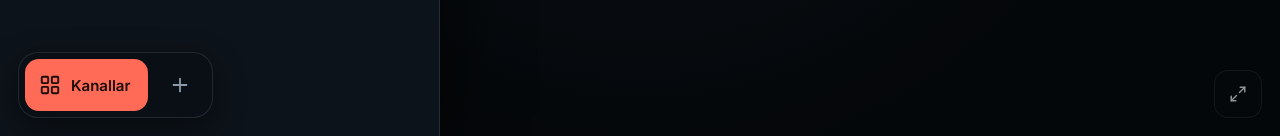
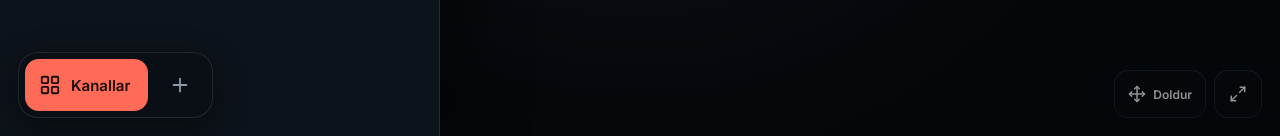
Before and after one commit to moris54/demtv, a React (Vite) app: page / in a window 1280 px wide. Shown: the part 664-800 px from the top of the page. Built offline with nearby package versions, Linux system fonts and the light colour scheme.

Commit message:
Fix fullscreen toggle and add video fit control

```diff
--- a/src/Player.tsx
+++ b/src/Player.tsx
@@ -1,5 +1,5 @@
-import { useEffect, useRef } from "react";
-import { Maximize2 } from "lucide-react";
+import { useEffect, useRef, useState } from "react";
+import { Maximize2, Minimize2, Move } from "lucide-react";
 import type Hls from "hls.js";
 import type { Channel } from "./m3u";
 import { proxyUrl } from "./stream";
@@ -9,6 +9,14 @@ const isHlsUrl = (url: string) => /(?:\.m3u8?|m3u)(?:$|[?#])/i.test(url);
 export function Player({ channel, onError, onMode }: { channel?: Channel; onError: (message: string) => void; onMode?: (mode: "direct" | "proxy") => void }) {
   const videoRef = useRef<HTMLVideoElement>(null);
   const shellRef = useRef<HTMLDivElement>(null);
+  const [isFullscreen, setIsFullscreen] = useState(false);
+  const [fit, setFit] = useState<"contain" | "cover">("contain");
+
+  useEffect(() => {
+    const syncFullscreen = () => setIsFullscreen(document.fullscreenElement === shellRef.current);
+    document.addEventListener("fullscreenchange", syncFullscreen);
+    return () => document.removeEventListener("fullscreenchange", syncFullscreen);
+  }, []);
 
   useEffect(() => {
     const video = videoRef.current;
@@ -100,6 +108,15 @@ export function Player({ channel, onError, onMode }: { channel?: Channel; onErro
     };
   }, [channel, onError, onMode]);
 
-  const toggleFullscreen = () => { if (shellRef.current?.requestFullscreen) void shellRef.current.requestFullscreen(); };
-  return <div ref={shellRef} className="player-shell"><video ref={videoRef} controls playsInline poster={channel?.logo} onDoubleClick={toggleFullscreen} /><button className="player-fullscreen-button" onClick={toggleFullscreen} title="Tam ekran" aria-label="Tam ekran"><Maximize2 size={18}/></button>{!channel && <div className="empty-player"><span>▶</span><strong>Bir kanal seç</strong><small>Yayını burada izlemeye başla</small></div>}</div>;
+  const toggleFullscreen = () => {
+    const shell = shellRef.current;
+    if (!shell) return;
+    if (document.fullscreenElement === shell) {
+      void document.exitFullscreen();
+      return;
+    }
+    if (shell.requestFullscreen) void shell.requestFullscreen().catch(() => undefined);
+  };
+  const toggleFit = () => setFit((value) => value === "contain" ? "cover" : "contain");
+  return <div ref={shellRef} className="player-shell"><video ref={videoRef} className={fit === "cover" ? "fill" : ""} controls playsInline poster={channel?.logo} onDoubleClick={toggleFullscreen} /><div className="player-actions"><button className={`player-control ${fit === "cover" ? "active" : ""}`} onClick={toggleFit} title={fit === "cover" ? "Orijinal oran" : "Ekranı doldur"} aria-label={fit === "cover" ? "Orijinal oran" : "Ekranı doldur"} aria-pressed={fit === "cover"}><Move size={18}/><span>{fit === "cover" ? "Orijinal" : "Doldur"}</span></button><button className="player-control" onClick={toggleFullscreen} title={isFullscreen ? "Tam ekrandan çık" : "Tam ekran"} aria-label={isFullscreen ? "Tam ekrandan çık" : "Tam ekran"}>{isFullscreen ? <Minimize2 size={18}/> : <Maximize2 size={18}/>}</button></div>{!channel && <div className="empty-player"><span>▶</span><strong>Bir kanal seç</strong><small>Yayını burada izlemeye başla</small></div>}</div>;
 }
--- a/src/styles.css
+++ b/src/styles.css
@@ -20,9 +20,13 @@ button{cursor:pointer}
 /* Player */
 .player-shell{position:relative;width:100%;height:100%;background:#000}
 .player-shell video{width:100%;height:100%;display:block;object-fit:contain;background:#000}
-.player-fullscreen-button{position:absolute;right:18px;bottom:18px;z-index:3;width:48px;height:48px;border:1px solid var(--line);border-radius:var(--r-md);background:rgba(10,15,20,.6);backdrop-filter:blur(12px);color:var(--text);display:grid;place-items:center;transition:opacity .25s,background .15s}
-.player-fullscreen-button:hover{background:var(--accent);color:var(--accent-ink)}
-.asleep .player-fullscreen-button{opacity:0;pointer-events:none}
+.player-shell video.fill{object-fit:cover}
+.player-shell:fullscreen{width:100vw;height:100vh;background:#000}
+.player-shell:-webkit-full-screen{width:100vw;height:100vh;background:#000}
+.player-actions{position:absolute;right:18px;bottom:18px;z-index:3;display:flex;align-items:center;gap:8px;transition:opacity .25s,transform .25s}
+.player-control{min-width:48px;height:48px;padding:0 13px;display:flex;align-items:center;justify-content:center;gap:7px;border:1px solid var(--line);border-radius:var(--r-md);background:rgba(10,15,20,.72);backdrop-filter:blur(12px);color:var(--text);font-size:12px;font-weight:600}
+.player-control:hover,.player-control.active{background:var(--accent);color:var(--accent-ink)}
+.asleep .player-actions{opacity:0;pointer-events:none;transform:translateY(8px)}
 .empty-player{position:absolute;inset:0;display:flex;flex-direction:column;align-items:center;justify-content:center;gap:6px;text-align:center;background:radial-gradient(circle at 50% 40%,#14202b,#070b0f 65%)}
 .empty-player span{width:64px;height:64px;border-radius:50%;display:grid;place-items:center;background:var(--accent);color:var(--accent-ink);font-size:22px;padding-left:4px;margin-bottom:10px}
 .empty-player strong{font:600 20px 'Space Grotesk'}
@@ -115,7 +119,7 @@ button{cursor:pointer}
 @media(max-width:560px){
   .dock{left:12px;bottom:12px;max-width:calc(100% - 80px)}.dock-main{padding:0 14px 0 12px;height:48px}.dock-add{width:48px;height:48px}
   .now{max-width:34vw}.panel{width:100%;border-right:0}.virtual-row{right:0}.card{height:136px}.logo{padding:9px}
-  .logo{padding:9px}.modal{padding:18px}.player-fullscreen-button{right:12px;bottom:12px}
+  .logo{padding:9px}.modal{padding:18px}.player-actions{right:12px;bottom:12px}.player-control{height:48px}.player-control span{display:none}
 }
 @media(pointer:coarse){
   .icon-btn{width:52px;height:52px}.icon-btn.sm{width:48px;height:48px}.search{height:54px}.search button{width:42px;height:42px}.chips button{height:46px;padding-inline:16px}.dock-main,.dock-add{height:56px}.dock-add{width:56px}.card{height:148px;padding:10px}.primary{height:54px}.list-main{min-height:52px}
```
